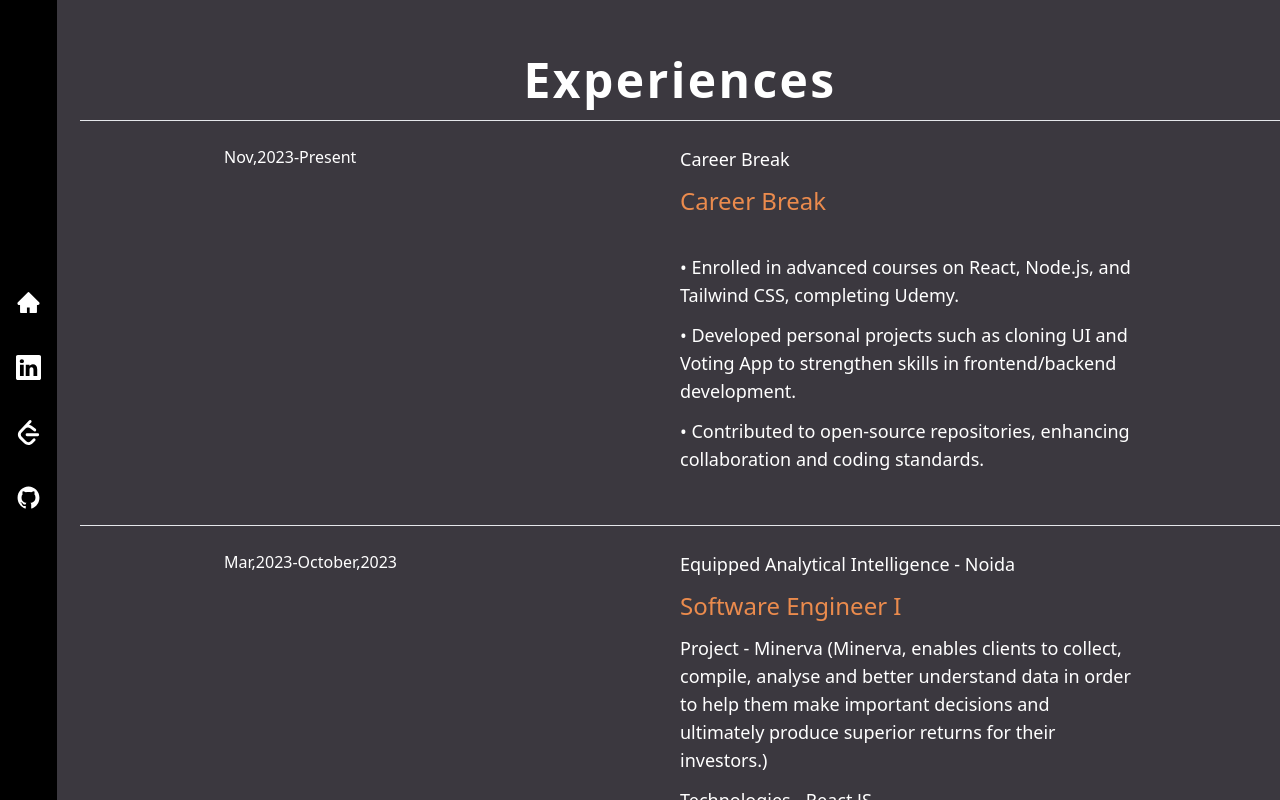
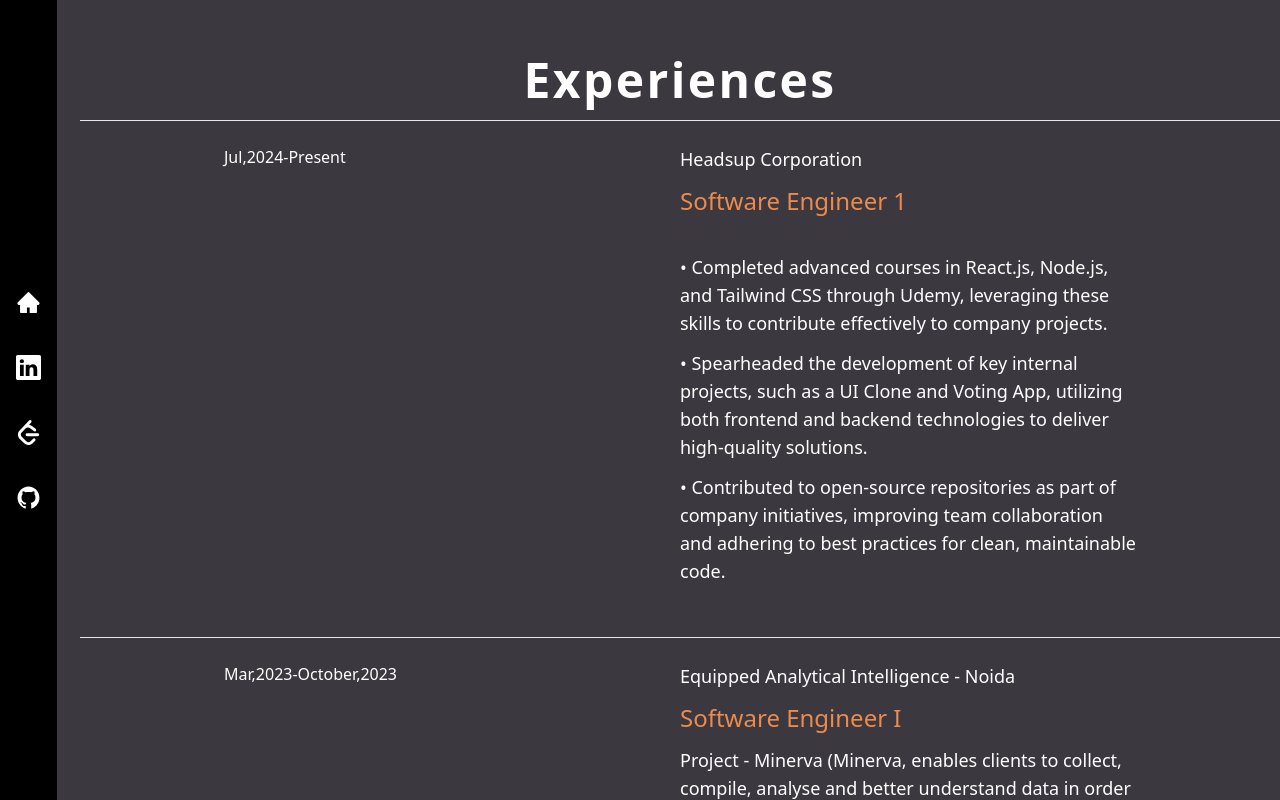
Before and after one commit to singh-aparna/portfolio-aparna-singh, a React (Create React App) app: page /experience in a window 1280 px wide. Built offline with nearby package versions, Linux system fonts and the light colour scheme.

Commit message:
Updation

```diff
--- a/src/Webview/Experience/Experience.js
+++ b/src/Webview/Experience/Experience.js
@@ -5,10 +5,13 @@
   return (
     <div className='pl-20 pt-14 flex flex-col gap-y-4  text-white bg-[#3b383f] ' >
       <div className='text-4xl md:text-5xl font-bold text-center tracking-wider'>Experiences</div>
-      <ExperienceCard period="Nov,2023-Present" company="Career Break" profile="Career Break"
-        responsibility1="• Enrolled in advanced courses on React, Node.js, and Tailwind CSS, completing Udemy."
-        responsibility2="• Developed personal projects such as cloning UI and Voting App to strengthen skills in frontend/backend development."
-        responsibility3="• Contributed to open-source repositories, enhancing collaboration and coding standards."
+      <ExperienceCard period="Jul,2024-Present" company="Headsup Corporation" profile="Software Engineer 1"
+        responsibility1="• Completed advanced courses in React.js, Node.js, and Tailwind CSS through Udemy, leveraging these skills to contribute
+ effectively to company projects."
+        responsibility2="• Spearheaded the development of key internal projects, such as a UI Clone and Voting App, utilizing both frontend and
+ backend technologies to deliver high-quality solutions."
+        responsibility3="• Contributed to open-source repositories as part of company initiatives, improving team collaboration and adhering to best
+ practices for clean, maintainable code."
       />
       <ExperienceCard period="Mar,2023-October,2023" company="Equipped Analytical Intelligence - Noida" profile="Software Engineer I"
         project="Project - Minerva (Minerva, enables clients to collect, compile, analyse and better understand data in order to help
```
Also changed, not shown: 2 other files (tests, documents, lock files or other folders).
